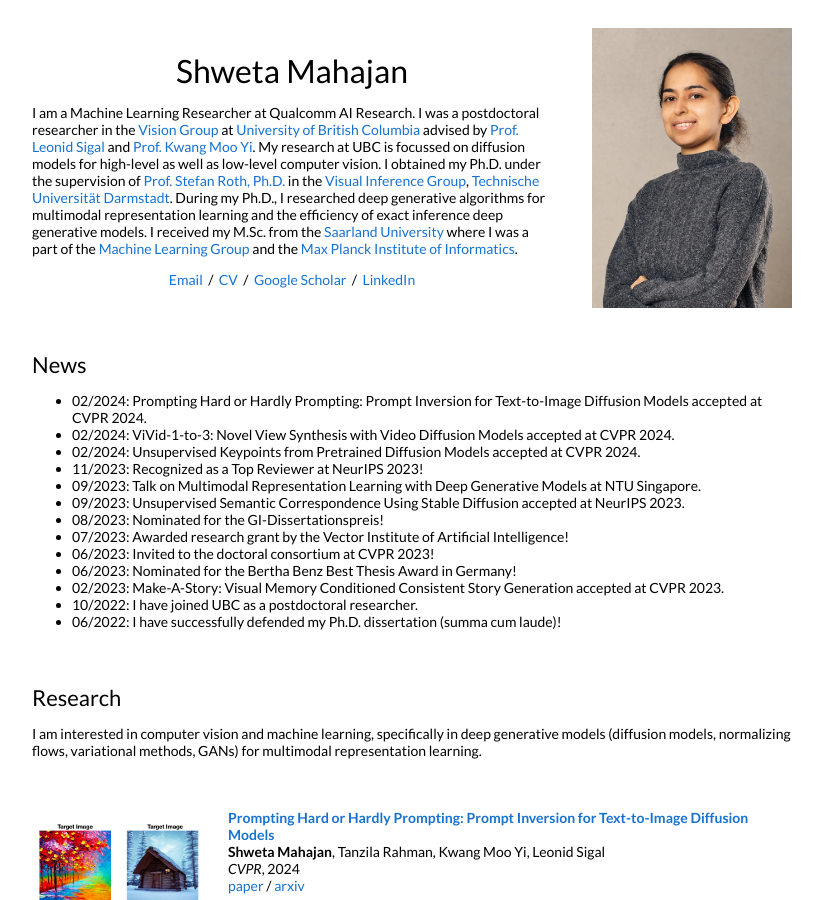
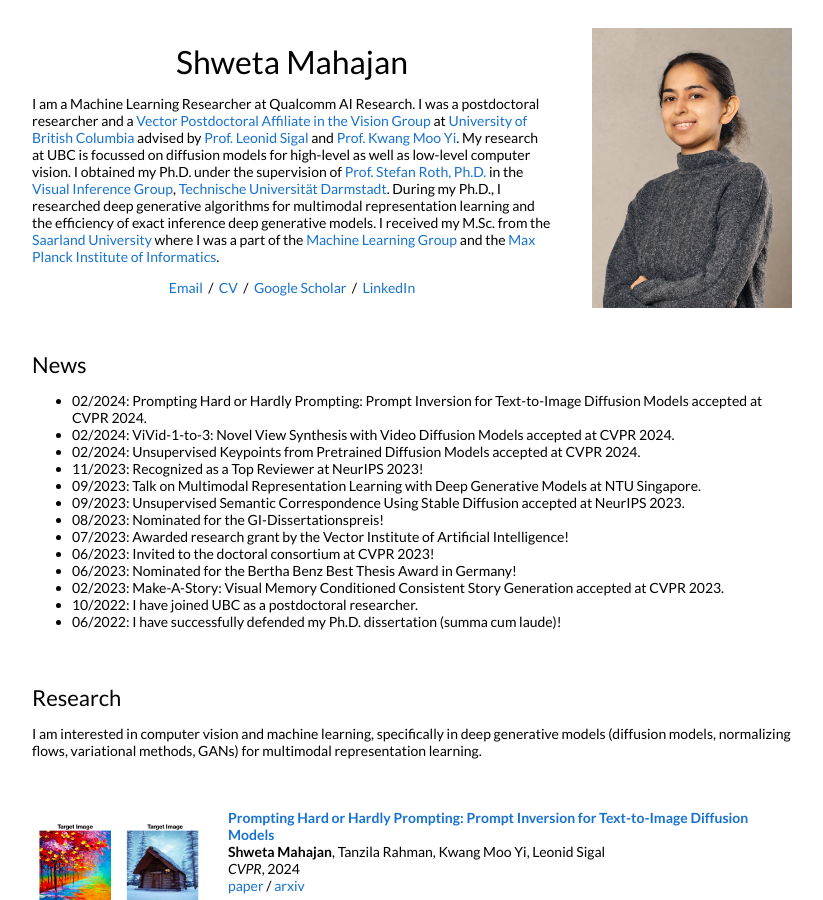
Before and after one commit to s-mahajan/s-mahajan.github.io, a Jekyll site: the page index.html, which Jekyll copies as it is, in a window 1280 px wide and 900 px high. Shown: the whole window, without its empty margins (228-1051 px from the left). Built offline with Jekyll 4.4.1, drawn with Linux system fonts in a browser that asks for light colours.

Commit message:
Update index.html

```diff
--- a/index.html
+++ b/index.html
@@ -32,7 +32,7 @@
               <h1>
                 Shweta Mahajan
               </h1>
-              <p> I am a Machine Learning Researcher at Qualcomm AI Research. I was a postdoctoral researcher in the <a href="https://vision.cs.ubc.ca/">Vision Group</a> at <a href="https://www.ubc.ca/">University of British Columbia</a> advised by <a href="https://www.cs.ubc.ca/~lsigal/">Prof. Leonid Sigal</a> and <a href="https://www.cs.ubc.ca/~kmyi/">Prof. Kwang Moo Yi</a>. My research at UBC is focussed on diffusion models for high-level as well as low-level computer vision.
+              <p> I am a Machine Learning Researcher at Qualcomm AI Research. I was a postdoctoral researcher and a <a href="https://vectorinstitute.ai/"> Vector Postdoctoral Affiliate in the <a href="https://vision.cs.ubc.ca/">Vision Group</a> at <a href="https://www.ubc.ca/">University of British Columbia</a> advised by <a href="https://www.cs.ubc.ca/~lsigal/">Prof. Leonid Sigal</a> and <a href="https://www.cs.ubc.ca/~kmyi/">Prof. Kwang Moo Yi</a>. My research at UBC is focussed on diffusion models for high-level as well as low-level computer vision.
                 I obtained my Ph.D. under the supervision of <a href="https://www.visinf.tu-darmstadt.de/visinf/team_members/sroth/sroth.en.jsp">Prof. Stefan Roth, Ph.D.</a> in the <a href="http://www.visinf.tu-darmstadt.de/visinf/news/index.en.jsp">Visual Inference Group</a>, <a href="http://www.tu-darmstadt.de/index.en.jsp">Technische Universität Darmstadt</a>.
                 During my Ph.D., I researched deep generative algorithms for multimodal representation learning and the efficiency of exact inference deep generative models.
                 I received my M.Sc. from the <a href="https://www.uni-saarland.de/en/department/computer-science.html"> Saarland University</a> where I was a part of the  <a href="https://www.ml.uni-saarland.de/index.html">Machine Learning Group</a> and the <a href="https://www.mpi-inf.mpg.de/home">Max Planck Institute of Informatics</a>.
```
